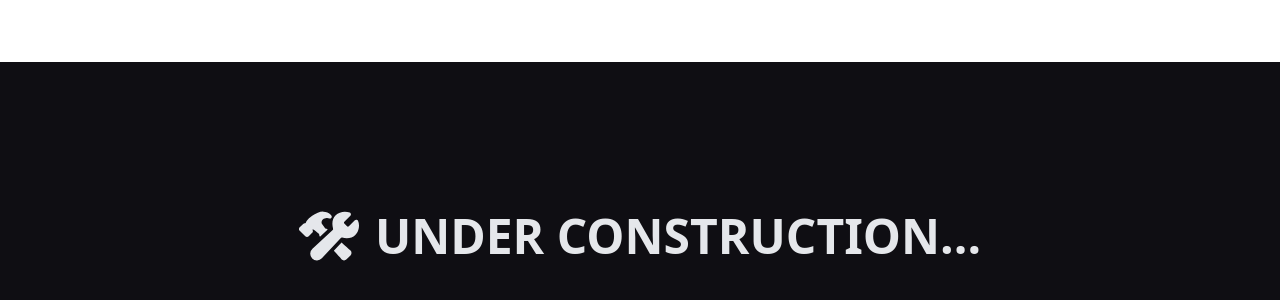
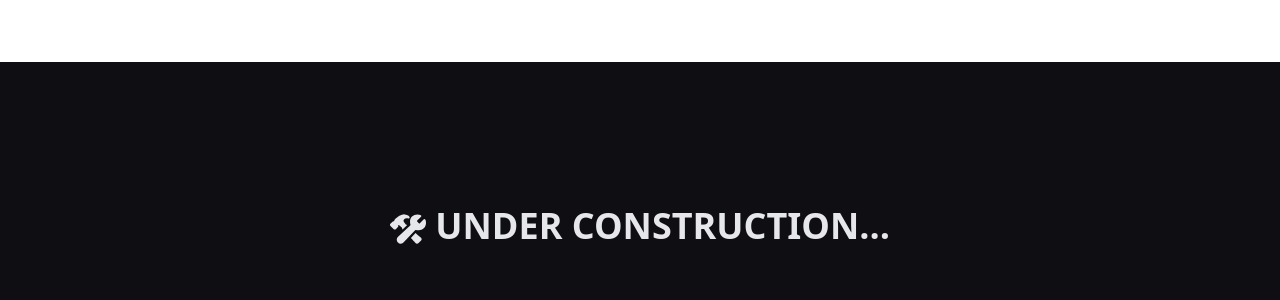
Before and after one commit to RyoDagg/next-portfolio, a Next.js app: page / in a window 1280 px wide. Shown: the part 6914-7214 px from the top of the page. Built offline with nearby package versions, Linux system fonts and the light colour scheme.

Commit message:
refactor Home component layout for improved styling and alignment

```diff
--- a/app/page.tsx
+++ b/app/page.tsx
@@ -13,9 +13,9 @@ export default function Home() {
         <Technologies />
         <Projects />
         <div className="h-[32rem]">
-          <div className="flex justify-center items-center mt-10 gap-4">
-            <IoConstruct className="text-6xl text-gray-200" />
-            <h1 className="text-5xl font-semibold uppercase text-gray-200 text-center">
+          <div className="text-4xl text-center">
+            <IoConstruct className="text-gray-200 inline" />{' '}
+            <h1 className="font-semibold uppercase text-gray-200 text-center inline">
               under construction...
             </h1>
           </div>
```
